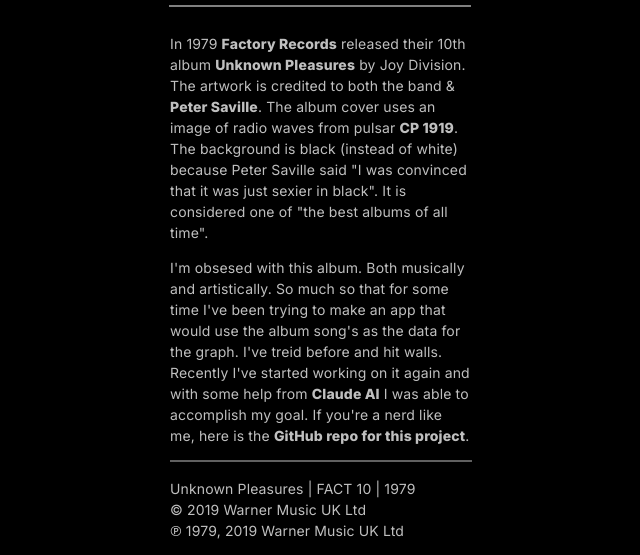
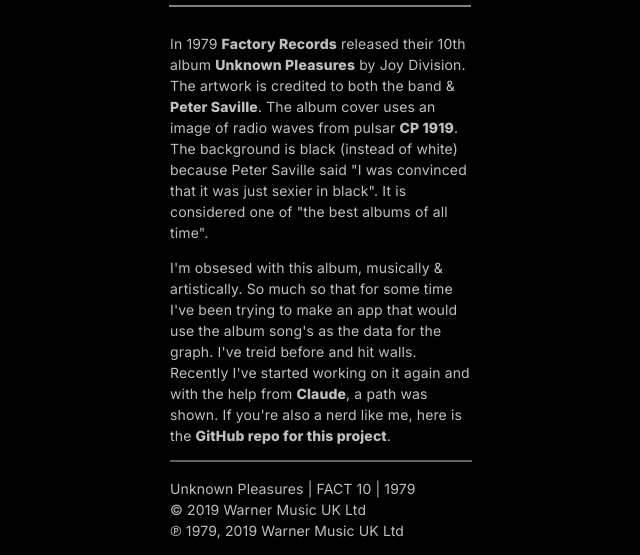
Before and after one commit to 9ntonio/Unknown-Pleasures, a website built with Vite: page index.html in a window 1280 px wide. Shown: the part 598-1153 px from the top of the page, without its empty margins (320-960 px from the left). Built offline with nearby package versions, Linux system fonts and the light colour scheme; files whose address does not match are found by name.

Commit message:
[9ntonio][Copy updates]

```diff
--- a/index.html
+++ b/index.html
@@ -179,14 +179,12 @@
           considered one of "the best albums of all time".
         </p>
         <p>
-          I'm obsesed with this album. Both musically and artistically. So much
-          so that for some time I've been trying to make an app that would use
-          the album song's as the data for the graph. I've treid before and hit
-          walls. Recently I've started working on it again and with some help
-          from
-          <a href="https://www.anthropic.com/" target="_blank">Claude AI</a>
-          I was able to accomplish my goal. If you're a nerd like me, here is
-          the
+          I'm obsesed with this album, musically & artistically. So much so that
+          for some time I've been trying to make an app that would use the album
+          song's as the data for the graph. I've treid before and hit walls.
+          Recently I've started working on it again and with the help from
+          <a href="https://www.anthropic.com/" target="_blank">Claude</a>, a
+          path was shown. If you're also a nerd like me, here is the
           <a href="https://github.com/9ntonio/Unknown-Pleasures" target="_blank"
             >GitHub repo for this project</a
           >.
```
